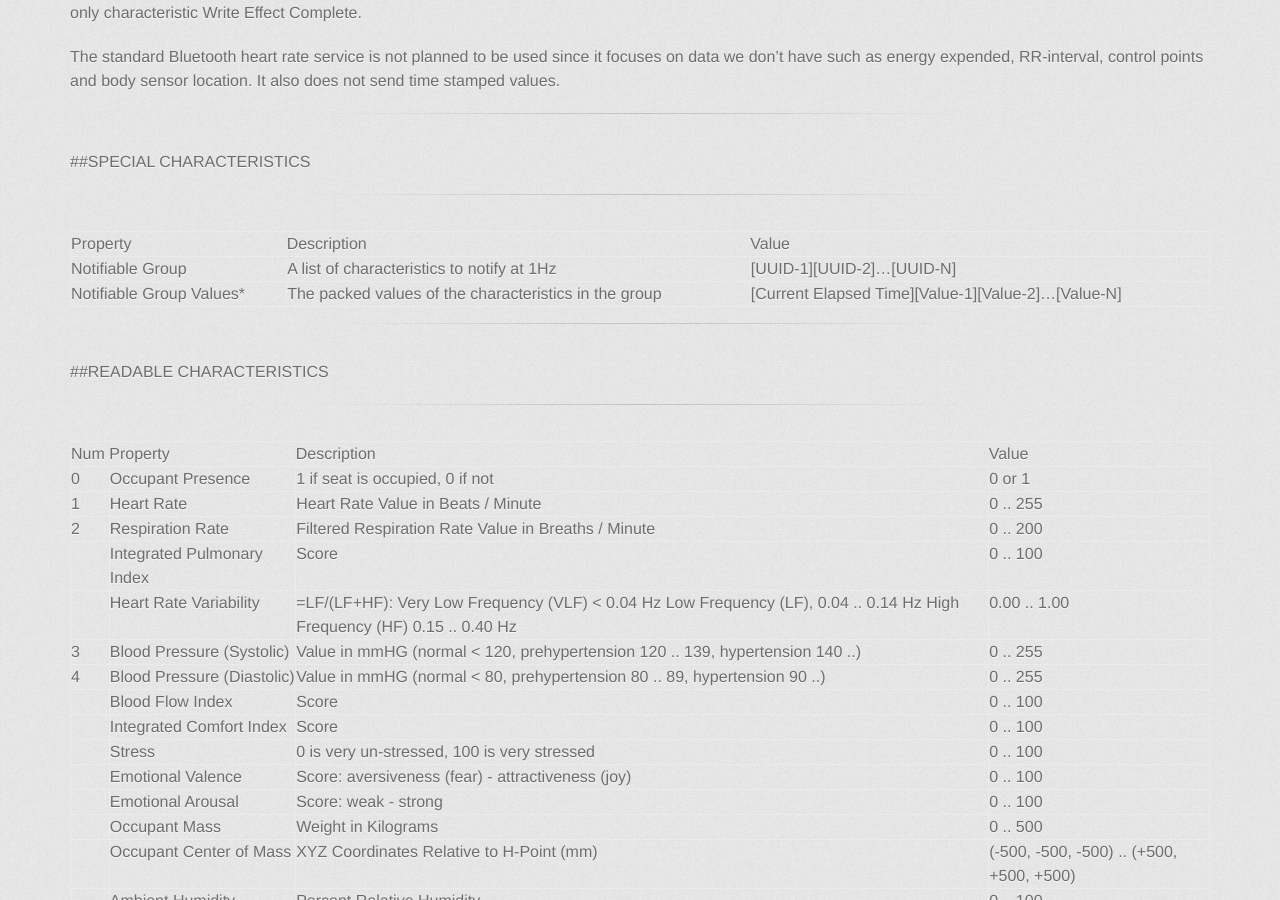
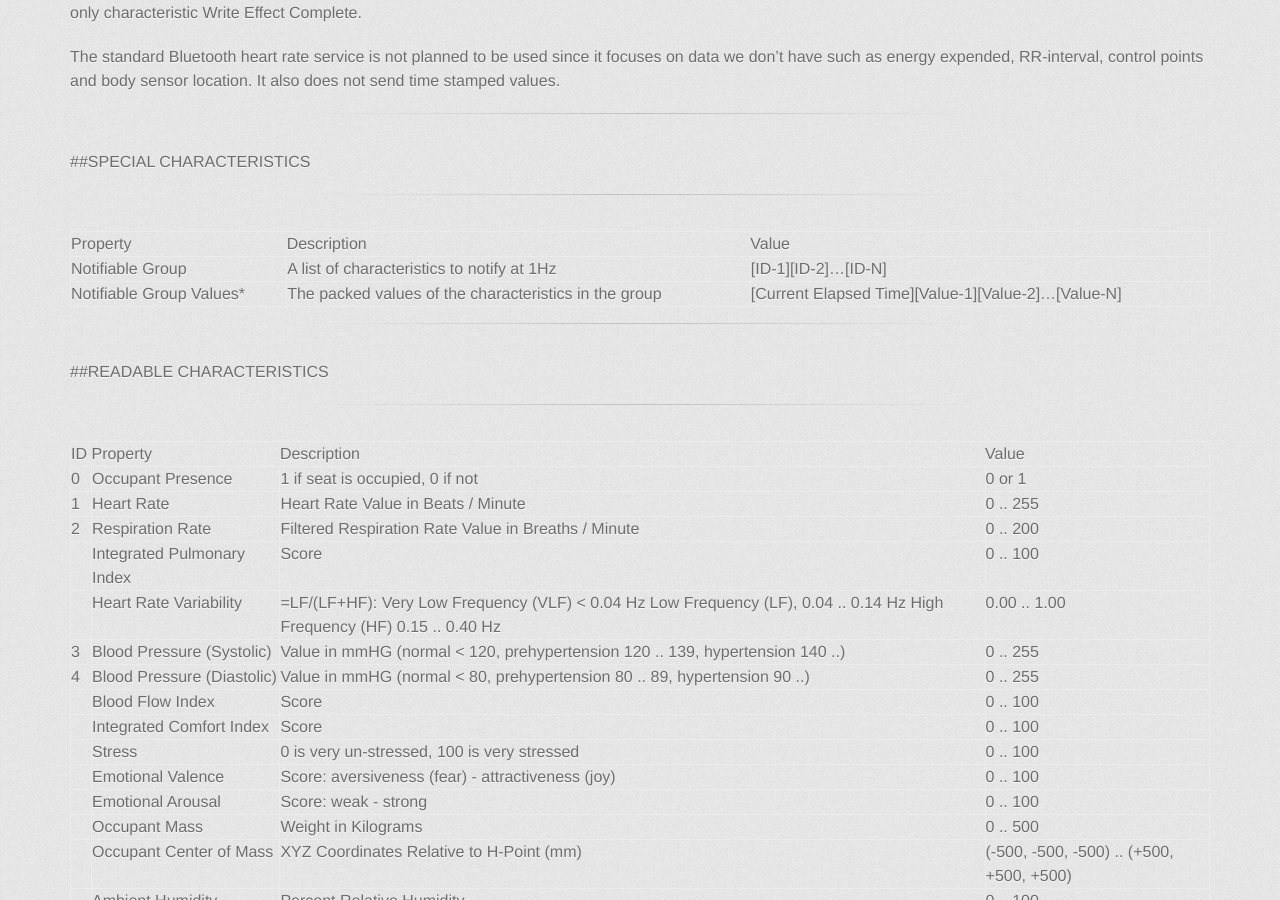
Before and after one commit to FaureciaDev/faureciadev.github.io, a Jekyll site: the page built from documentation.html, in a window 1280 px wide and 900 px high, scrolled down 563 px. Built offline with Jekyll 4.4.1, drawn with Linux system fonts in a browser that asks for light colours; some web fonts are replaced; Markdown is read by kramdown in place of the engine named in the settings.

Commit message:
use arbitrary ids for characteristics

```diff
--- a/_includes/documentation.md
+++ b/_includes/documentation.md
@@ -42,7 +42,7 @@ send time stamped values.
 
 |  Property  | Description   | Value |
 | :---------------------- | :------------- | :-----|
-|Notifiable Group   			| A list of characteristics to notify at 1Hz 			|  [UUID-1][UUID-2]...[UUID-N]
+|Notifiable Group   			| A list of characteristics to notify at 1Hz 			|  [ID-1][ID-2]...[ID-N]
 |Notifiable Group Values*   	| The packed values of the characteristics in the group	| [Current Elapsed Time][Value-1][Value-2]...[Value-N]
 
 
@@ -50,7 +50,7 @@ send time stamped values.
 ##READABLE CHARACTERISTICS
 <hr />
 
-| Num&nbsp; |  Property  | Description   | Value |
+| ID&nbsp; |  Property  | Description   | Value |
 | :------------ | :------------- | :-----| | :-----|
 | 0 | Occupant Presence 			|  1 if seat is occupied, 0 if not 						| 0 or 1 |
 | 1 | Heart Rate  					| Heart Rate Value in Beats / Minute 					| 0 .. 255 |
```
Also changed, not shown: 1 other file.
